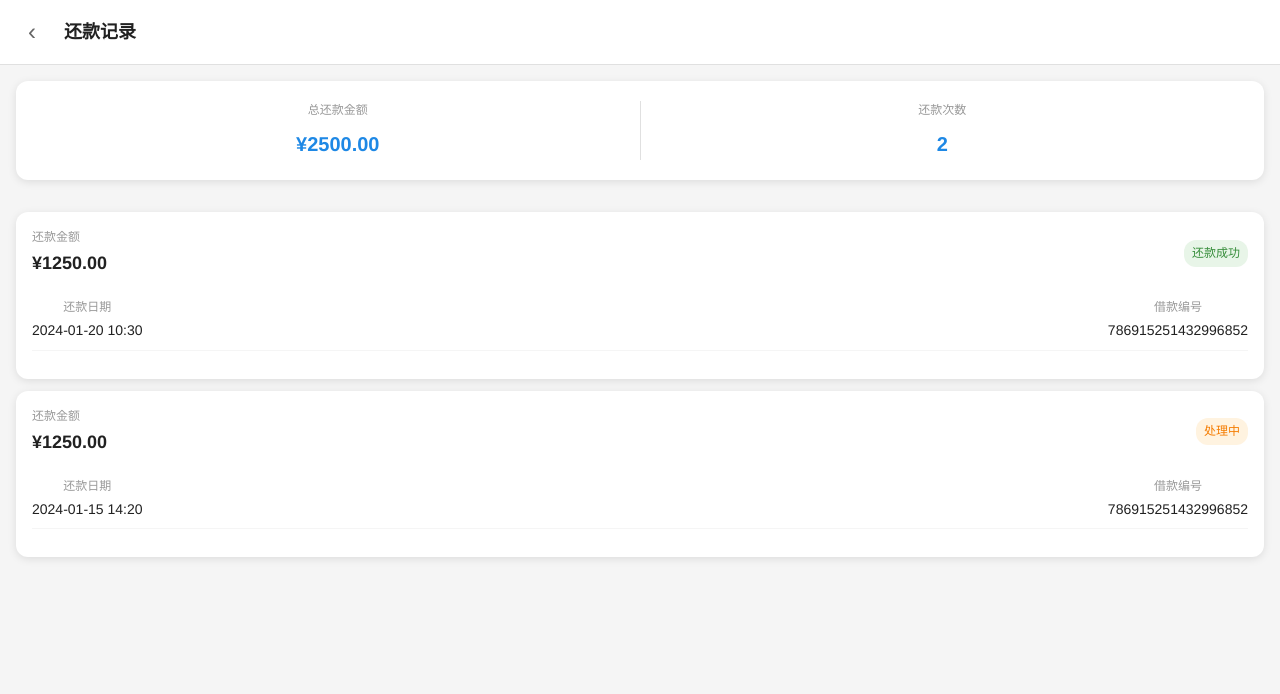
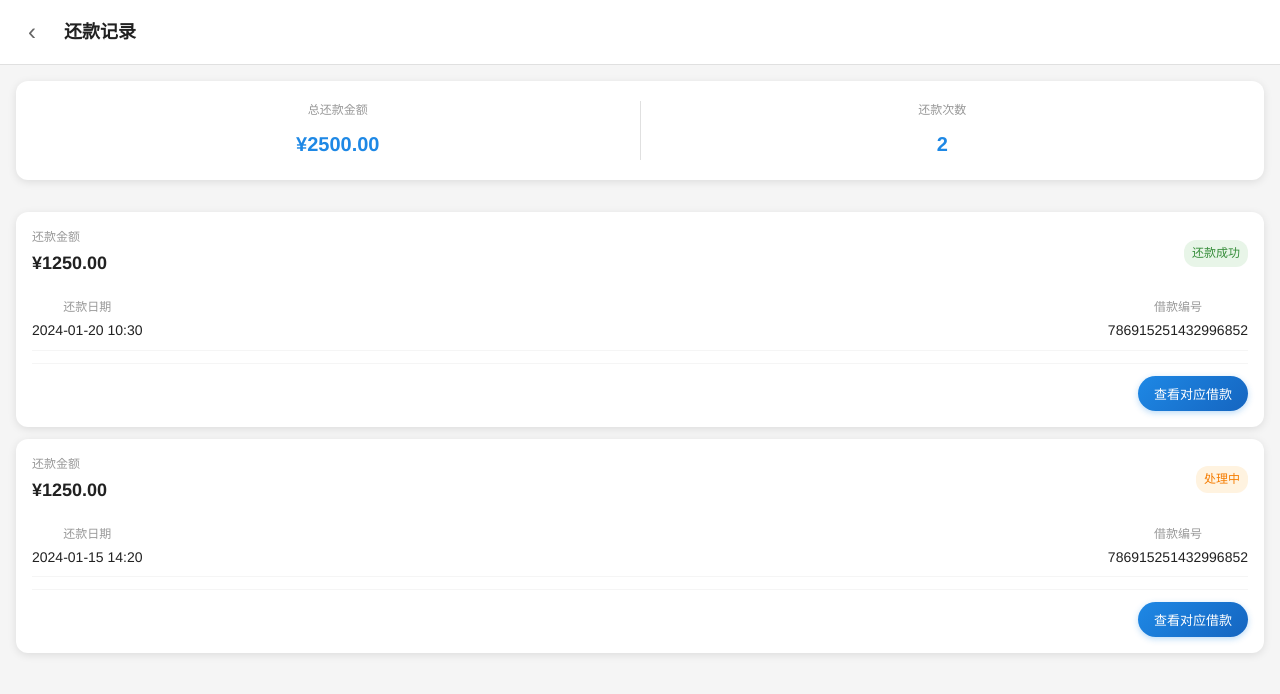
Before and after one commit to skywalk1234/loanApp_vue, a Vue app in the folder loan_vue/: page /repayment-records in a window 1280 px wide. Shown: the top 694 px of the page. Built offline with nearby package versions, Linux system fonts and the light colour scheme; no server answers; sample sign-in values are in the browser's storage.

Commit message:
还款记录大功告成

```diff
--- a/loan_vue/src/views/LoanRecords.vue
+++ b/loan_vue/src/views/LoanRecords.vue
@@ -42,6 +42,7 @@
         v-for="record in filteredRecords"
         :key="record.id"
         class="record-item"
+        :class="{ 'highlight-record': record.isHighlight && isHighlighting }"
         @click="goToRepayment(record)"
       >
         <div class="record-header">
@@ -159,7 +160,9 @@ export default {
       showProductModal: false,
       productLoading: false,
       productError: '',
-      productInfo: {}
+      productInfo: {},
+      highlightLoanId: null, // 需要高亮显示的借款编号
+      isHighlighting: false // 是否正在高亮显示
     }
   },
   computed: {
@@ -179,6 +182,12 @@ export default {
     }
   },
   created() {
+    // 检查是否有需要高亮显示的借款编号
+    const query = this.$route.query
+    if (query.highlightLoanId) {
+      this.highlightLoanId = query.highlightLoanId
+      this.isHighlighting = true
+    }
     this.loadLoanRecords()
   },
   methods: {
@@ -212,7 +221,7 @@ export default {
 
         if (data.errCode === 200 && data.success) {
           // 将后端数据格式转换为前端需要的格式
-          this.records = data.list.map(item => ({
+          let records = data.list.map(item => ({
             id: item.loan_id,
             amount: parseFloat(item.Principal),
             totalPeriods: item.TotalPeriods,
@@ -223,11 +232,29 @@ export default {
             productName: `产品${item.product_id}`,
             productId: item.product_id,
             term: item.TotalPeriods,
-            interestRate: 0.05
+            interestRate: 0.05,
+            isHighlight: item.loan_id === this.highlightLoanId // 标记是否需要高亮
           }))
+
+          // 如果需要高亮显示特定记录，将其置顶
+          if (this.highlightLoanId) {
+            const highlightRecord = records.find(record => record.id === this.highlightLoanId)
+            if (highlightRecord) {
+              records = [highlightRecord, ...records.filter(record => record.id !== this.highlightLoanId)]
+            }
+          }
+
+          this.records = records
           console.log(this.records)
            // 👇 新增：为每条记录获取真实产品名
           await this.loadProductNames()
+
+          // 如果正在高亮显示，滚动到顶部并添加动画效果
+          if (this.isHighlighting && this.highlightLoanId) {
+            this.$nextTick(() => {
+              this.scrollToHighlightedRecord()
+            })
+          }
 
         } else {
           console.error('获取借款记录失败:', data)
@@ -396,6 +423,19 @@ export default {
 
     goBack() {
       this.$router.push('/profile')
+    },
+
+    scrollToHighlightedRecord() {
+      // 滚动到页面顶部，因为高亮记录已经被置顶
+      window.scrollTo({
+        top: 0,
+        behavior: 'smooth'
+      })
+
+      // 3秒后移除高亮效果
+      setTimeout(() => {
+        this.isHighlighting = false
+      }, 3000)
     }
   }
 }
@@ -605,6 +645,24 @@ export default {
   font-weight: 500;
 }
 
+/* 高亮记录样式 - 简洁闪烁效果 */
+.highlight-record {
+  border: 2px solid #1e88e5 !important;
+  animation: borderFlash 1.5s ease-in-out 3;
+  background-color: #f8f9ff;
+}
+
+@keyframes borderFlash {
+  0%, 100% {
+    border-color: #1e88e5;
+    box-shadow: 0 0 0 rgba(30, 136, 229, 0);
+  }
+  50% {
+    border-color: #42a5f5;
+    box-shadow: 0 0 10px rgba(30, 136, 229, 0.3);
+  }
+}
+
 @media (max-width: 480px) {
   .loan-records {
     padding-bottom: 92px;
--- a/loan_vue/src/views/RepaymentRecords.vue
+++ b/loan_vue/src/views/RepaymentRecords.vue
@@ -58,6 +58,12 @@
         <div class="record-refund" v-if="record.refundAmount && parseFloat(record.refundAmount) > 0">
           <span class="refund-label">系统退还</span>
           <span class="refund-value">¥{{ record.refundAmount }}</span>
+        </div>
+
+        <div class="record-actions">
+          <button class="btn-view-details" @click="viewRepaymentDetails(record.loanId)">
+            查看对应借款
+          </button>
         </div>
       </div>
     </div>
@@ -199,6 +205,14 @@ export default {
 
     goBack() {
       this.$router.push('/profile')
+    },
+
+    viewRepaymentDetails(loanId) {
+      // 跳转到借款记录页面，传递借款编号作为参数，用于置顶显示对应记录
+      this.$router.push({
+        path: '/loan-records',
+        query: { highlightLoanId: loanId }
+      })
     }
   }
 }
@@ -414,6 +428,38 @@ export default {
   font-weight: 600;
 }
 
+.record-actions {
+  display: flex;
+  justify-content: flex-end;
+  margin-top: 12px;
+  padding-top: 12px;
+  border-top: 1px solid #f5f5f5;
+}
+
+.btn-view-details {
+  background: linear-gradient(135deg, #1e88e5 0%, #1565c0 100%);
+  color: white;
+  border: none;
+  padding: 8px 16px;
+  border-radius: 20px;
+  font-size: 13px;
+  font-weight: 500;
+  cursor: pointer;
+  transition: all 0.3s ease;
+  box-shadow: 0 2px 6px rgba(30, 136, 229, 0.3);
+}
+
+.btn-view-details:hover {
+  background: linear-gradient(135deg, #1565c0 0%, #0d47a1 100%);
+  box-shadow: 0 4px 12px rgba(30, 136, 229, 0.4);
+  transform: translateY(-1px);
+}
+
+.btn-view-details:active {
+  transform: translateY(0);
+  box-shadow: 0 2px 6px rgba(30, 136, 229, 0.3);
+}
+
 .record-details {
   display: flex;
   justify-content: space-between;
```
